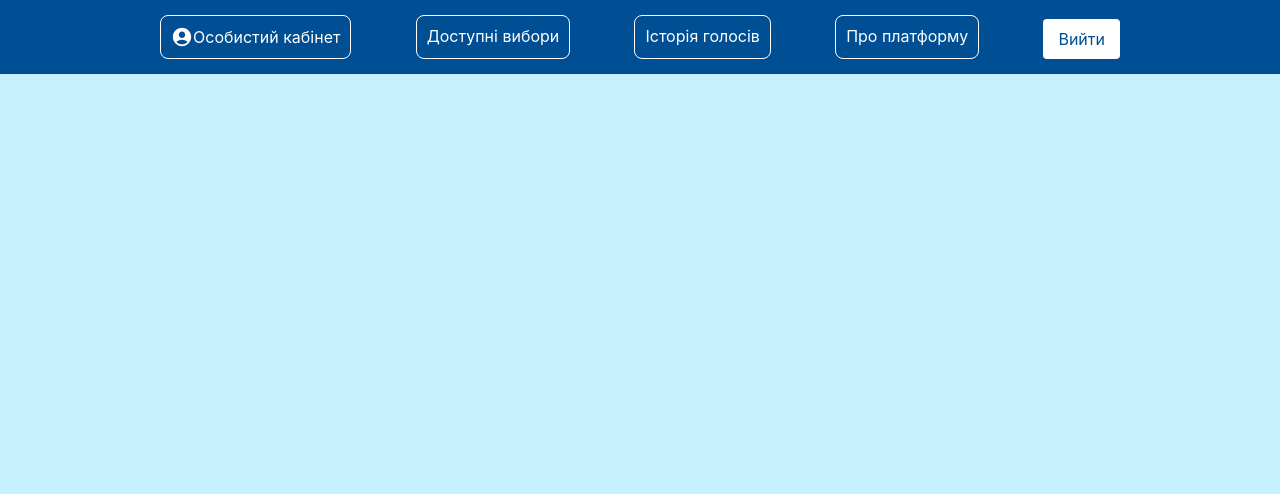
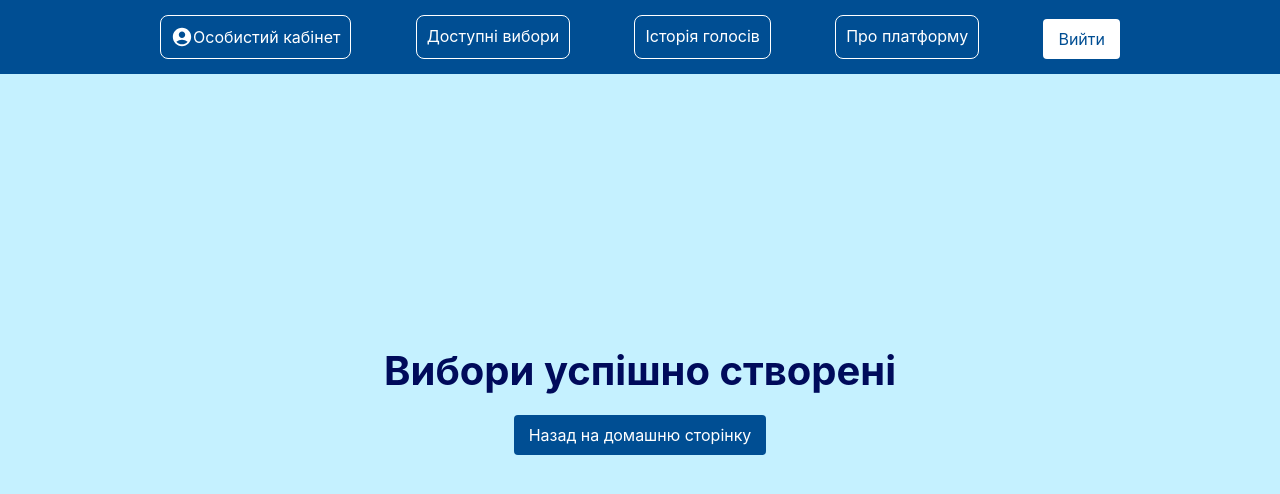
Before and after one commit to VotingService/frontend, a React (Create React App) app in the folder voting-service-react/: page /election-success in a window 1280 px wide. Shown: the top 494 px of the page. Built offline with nearby package versions, Linux system fonts and the light colour scheme.

Commit message:
election creation layout ready

```diff
--- a/voting-service-react/src/App.js
+++ b/voting-service-react/src/App.js
@@ -17,6 +17,7 @@ import SettingElectionProps from './components/CreateNewElection/SettingElection
 import HomeAdmin from "./components/HomeAdmin/HomeAdmin";
 import MyElections from "./components/MyElections/MyElections";
 import AssigningCandidates from './components/CreateNewElection/AssigningCandidates/AssigningCandidates';
+import ElectionSuccess from './components/CreateNewElection/ElectionSuccess/ElectionSuccess';
 
 function App() {
     return (
@@ -35,6 +36,7 @@ function App() {
                 <Route path="/home-admin" element={<HomeAdmin/>}/>
                 <Route path="/myelections-admin" element={<MyElections/>}/>
                 <Route path="/add-candidates" element={<AssigningCandidates/>}/>
+                <Route path="/election-success" element={<ElectionSuccess/>}/>
             </Routes>
         </Router>
     );
--- a/voting-service-react/src/components/CreateNewElection/AssigningCandidates/AssigningCandidates.css
+++ b/voting-service-react/src/components/CreateNewElection/AssigningCandidates/AssigningCandidates.css
@@ -98,6 +98,8 @@
   cursor: pointer;
   padding: 10px 15px;
   width: 100%;
+  text-decoration: none;
+  text-align: center;
 }
 
 .create-button:hover {
--- a/voting-service-react/src/components/CreateNewElection/AssigningCandidates/AssigningCandidates.js
+++ b/voting-service-react/src/components/CreateNewElection/AssigningCandidates/AssigningCandidates.js
@@ -1,6 +1,7 @@
 import React, { useState } from 'react';
 import "./AssigningCandidates.css"
 import AdminPanel from "../../AdminPanel/AdminPanel"
+import { Link } from 'react-router-dom';
 
 const candidateList = [
   { id: 1, name: 'John Doe' },
@@ -96,9 +97,9 @@ function AssigningCandidates(){
           </div>
         ))}
       </div>
-      <button className="create-button" onClick={handleCreate}>
+      <Link to={"/election-success"} className="create-button" onClick={handleCreate}>
         Створити вибори
-      </button>
+      </Link>
       </div>
     </div>
   );
--- /dev/null
+++ b/voting-service-react/src/components/CreateNewElection/ElectionSuccess/ElectionSuccess.css
@@ -0,0 +1,30 @@
+.election-success-page {
+  display: flex;
+  flex-direction: column;
+  justify-content: center;
+  align-items: center;
+  height: 100vh;
+  padding: 20px;
+}
+
+.header {
+  color: rgb(0, 11, 91);
+  font-size: 2.5em;
+  margin-bottom: 20px;
+  text-align: center;
+}
+
+.home-button {
+  background-color: rgb(0, 78, 147);
+  border: none;
+  border-radius: 4px;
+  color: white;
+  cursor: pointer;
+  padding: 10px 15px;
+  font-size: 1em;
+  text-decoration: none;
+}
+
+.home-button:hover {
+  background-color: rgb(0, 11, 91);
+}
--- /dev/null
+++ b/voting-service-react/src/components/CreateNewElection/ElectionSuccess/ElectionSuccess.js
@@ -0,0 +1,16 @@
+import React from 'react';
+import { Link } from 'react-router-dom';
+import './ElectionSuccess.css';
+
+function ElectionSuccess() {
+  return (
+    <div className="election-success-page">
+      <h1 className="header">Вибори успішно створені</h1>
+      <Link to={"/home-admin"} className="home-button">
+        Назад на домашню сторінку
+      </Link>
+    </div>
+  );
+}
+
+export default ElectionSuccess;
--- a/voting-service-react/src/components/CreateNewElection/SettingElectionProps/SettingElectionProps.css
+++ b/voting-service-react/src/components/CreateNewElection/SettingElectionProps/SettingElectionProps.css
@@ -111,6 +111,11 @@ input, select {
   width: 100%;
 }
 
+.continue-button__label{
+  text-decoration: none;
+  color: white;
+}
+
 .continue-button:hover {
   background-color: rgb(0, 11, 91);
 }
--- a/voting-service-react/src/components/CreateNewElection/SettingElectionProps/SettingElectionProps.js
+++ b/voting-service-react/src/components/CreateNewElection/SettingElectionProps/SettingElectionProps.js
@@ -1,6 +1,7 @@
 import AdminPanel from "../../AdminPanel/AdminPanel"
 import "./SettingElectionProps.css"
 import { useState } from "react";
+import { Link } from "react-router-dom";
 
 function SettingElectionProps(){
   const [electionType, setElectionType] = useState('');
@@ -103,7 +104,9 @@ function SettingElectionProps(){
             <option value="no">Ні</option>
           </select>
         </label>
-        <button type="submit" className="continue-button">Продовжити</button>
+        <button type="submit" className="continue-button"><Link className="continue-button__label" to={"/add-candidates"}>
+          Продовжити
+        </Link></button>
       </form>
       </div>
     </div>
```
